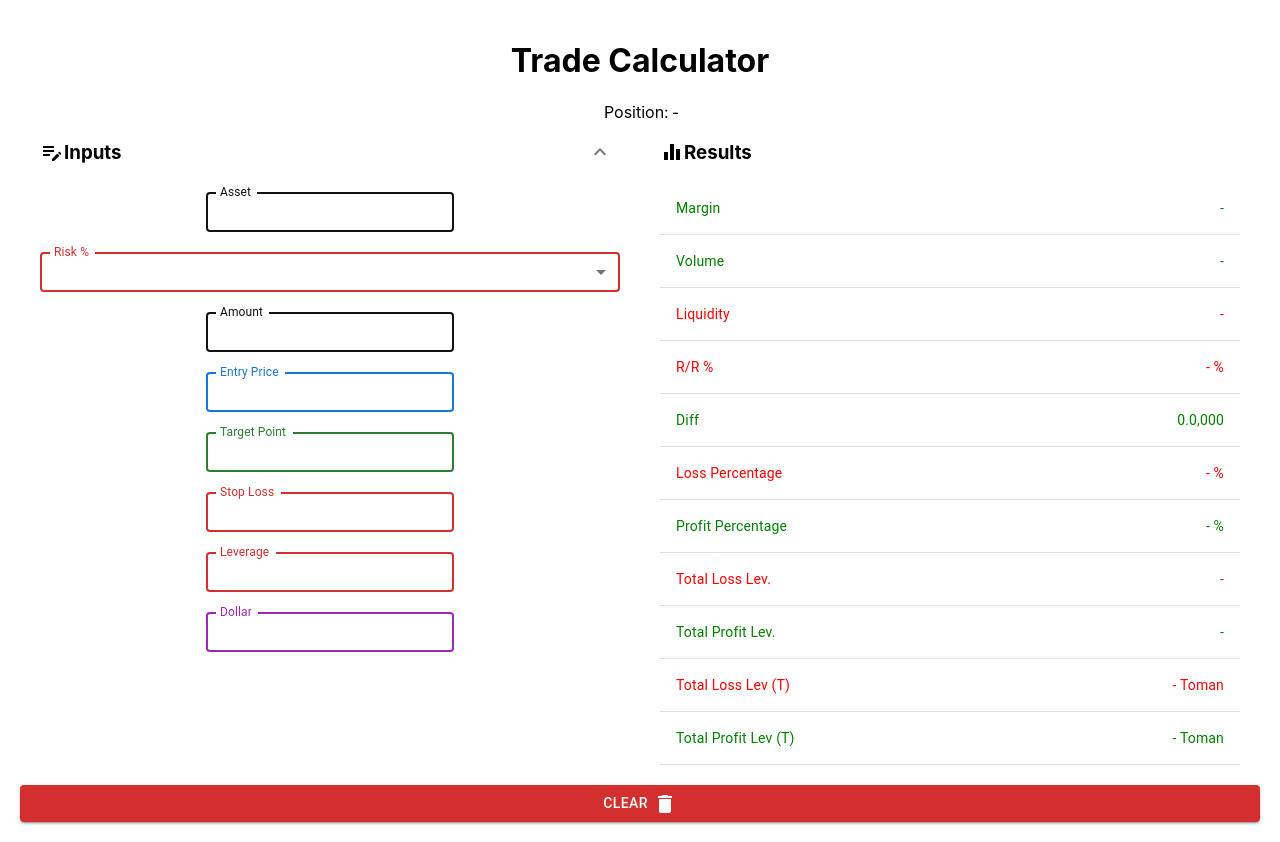
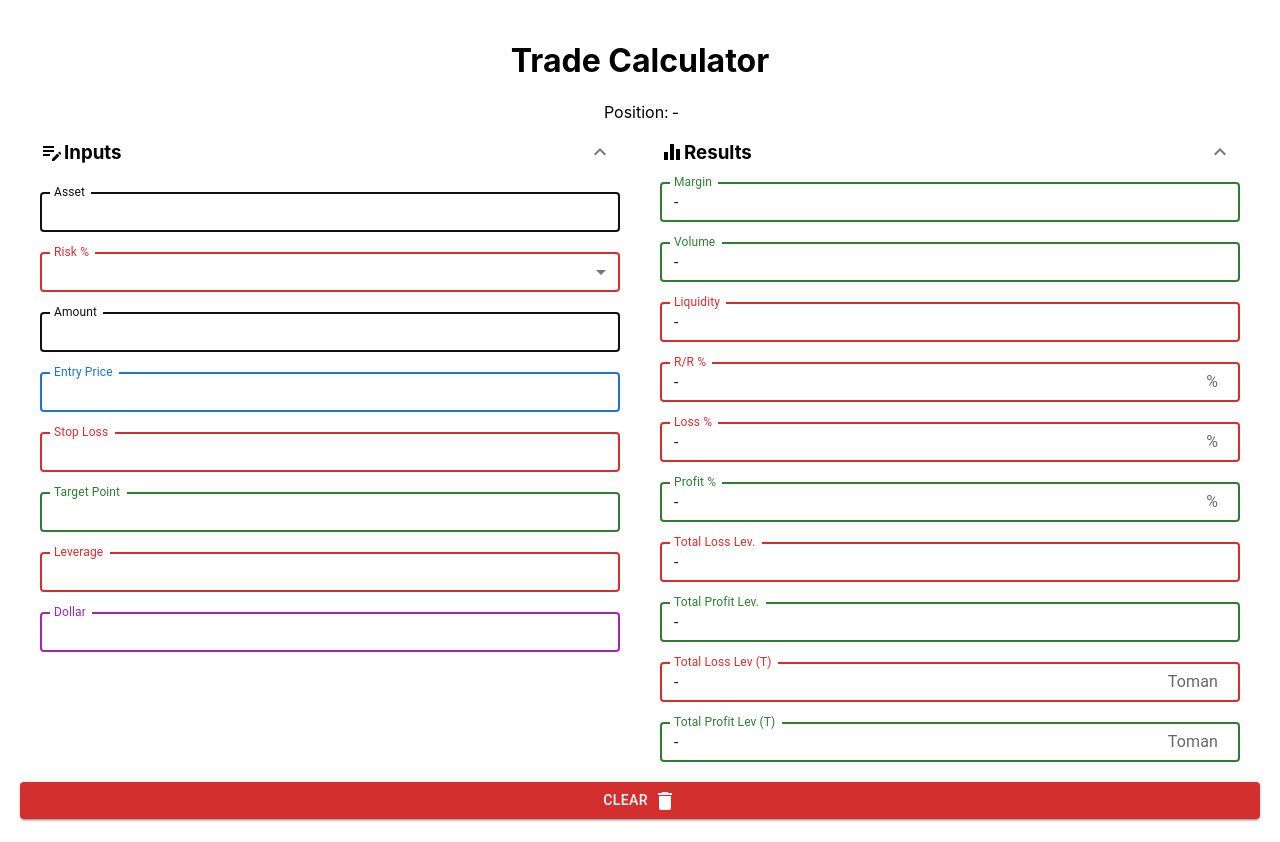
Before and after one commit to saeid4042/trading-calculator, a React (Create React App) app: page / in a window 1280 px wide. Built offline with nearby package versions, Linux system fonts and the light colour scheme.

Commit message:
fix: make results grid

```diff
--- a/src/components/Inputs.tsx
+++ b/src/components/Inputs.tsx
@@ -41,7 +41,7 @@ function Inputs({ formData, setFormData }) {
           <ExpandMoreIcon />
         </ExpandMore>
       </header>
-      <Collapse in={expanded} timeout="auto" unmountOnExit>
+      <Collapse in={expanded} timeout="auto">
         <div className="inputs">
           {Object.keys(inputTitles).map((i, index) => (
             <motion.div
@@ -74,6 +74,7 @@ function Inputs({ formData, setFormData }) {
                 </FormControl>
               ) : (
                 <TextField
+                  fullWidth
                   size="small"
                   focused
                   color={inputTitles[i].color}
--- a/src/components/Results.tsx
+++ b/src/components/Results.tsx
@@ -1,41 +1,98 @@
 // @ts-nocheck
-import React from 'react';
-import Table from '@mui/material/Table';
-import { TableBody, TableCell, TableRow } from '@mui/material';
-import { metrics, getAnimationProps } from '../constants';
-import EqualizerIcon from '@mui/icons-material/Equalizer';
-import { motion } from 'framer-motion';
-import { separateEvery3digit } from '../utils';
+import React, { useState } from "react";
+import Table from "@mui/material/Table";
+import {
+  Collapse,
+  FormControl,
+  IconButton,
+  Input,
+  InputAdornment,
+  InputLabel,
+  TableBody,
+  TableCell,
+  TableRow,
+  TextField,
+} from "@mui/material";
+import { styled } from "@mui/material/styles";
+import { metrics, getAnimationProps } from "../constants";
+import EqualizerIcon from "@mui/icons-material/Equalizer";
+import ExpandMoreIcon from "@mui/icons-material/ExpandMore";
+import { motion } from "framer-motion";
+import { separateEvery3digit } from "../utils";
 
 function Results({ formData }) {
+  const [expanded, setExpanded] = useState(true);
+  const handleExpandClick = () => {
+    setExpanded(!expanded);
+  };
+
+  const ExpandMore = styled((props: ExpandMoreProps) => {
+    const { expand, ...other } = props;
+    return <IconButton {...other} />;
+  })(({ theme, expand }) => ({
+    transform: !expand ? "rotate(0deg)" : "rotate(180deg)",
+    marginLeft: "auto",
+    transition: theme.transitions.create("transform", {
+      duration: theme.transitions.duration.shortest,
+    }),
+  }));
   return (
-    <motion.div {...getAnimationProps('FADE', 1)} className='resultsContainer'>
+    <motion.div {...getAnimationProps("FADE", 1)} className="resultsContainer">
       <header>
         <EqualizerIcon />
         <h3>Results</h3>
+        <ExpandMore
+          expand={expanded}
+          onClick={handleExpandClick}
+          aria-expanded={expanded}
+          aria-label="show more"
+        >
+          <ExpandMoreIcon />
+        </ExpandMore>
       </header>
-      <Table>
-        <TableBody>
-            {Object.values(metrics).filter(metric => !metric?.hidden).map(metric => (
-              <TableRow key={metric.title(formData)}>
-                <TableCell sx={{ color: metric.color }}>{metric.title(formData)}</TableCell>
-                <TableCell
-                  align='right'
-                  sx={{ color: metric.color }}
-                  key={formData}
-                >
-                  {!isNaN(metric.value(formData))
-                  ? separateEvery3digit(
-                      metric.isInteger
-                        ? Math.round(metric.value(formData)) || '-'
-                        : Math.abs(metric.value(formData))?.toFixed(metric.floatingPosition || 4) || '-'
-                    )
-                  : '-'} {metric.postFix || ''}
-                  </TableCell>
-              </TableRow>
+      <Collapse in={expanded} timeout="auto">
+        <div className="inputs">
+          {Object.values(metrics)
+            .filter((metric) => !metric?.hidden)
+            .map((metric, index) => (
+              <motion.div key={metric.title(formData)}>
+                <TextField
+                  size="small"
+                  slotProps={{
+                    input: {
+                      readOnly: true,
+                    },
+                  }}
+                  label={metric.title(formData)}
+                  color={metric.color}
+                  fullWidth
+                  focused
+                  onChange={() => {}}
+                  onInput={() => {}}
+                  onKeyDown={() => {}}
+                  InputProps={{
+                    endAdornment: (
+                      <InputAdornment position="start">
+                        {metric.postFix}
+                      </InputAdornment>
+                    ),
+                  }}
+                  value={`${
+                    !isNaN(metric.value(formData))
+                      ? separateEvery3digit(
+                          metric.isInteger
+                            ? Math.round(metric.value(formData)) || "-"
+                            : Math.abs(metric.value(formData))?.toFixed(
+                                metric.floatingPosition || 4
+                              ) || "-"
+                        )
+                      : "-"
+                  }`}
+                />
+              </motion.div>
             ))}
-        </TableBody>
-      </Table>
+        </div>
+      </Collapse>
     </motion.div>
   );
 }
--- a/src/constants.ts
+++ b/src/constants.ts
@@ -1,19 +1,24 @@
 // @ts-nocheck
-import { formProps } from './App';
+import { formProps } from "./App";
 
-const isLong = (f: formProps) => (f.entryPrice < f.exitPrice);
+const isLong = (f: formProps) => f.entryPrice < f.exitPrice;
 
 export const metrics = {
   margin: {
-        color: 'green',
-        title: (f: formProps) => 'Margin',
-        value: (f: formProps) => isLong(f)
-            ? ((f.asset * f.risk * f.stopLoss) / (( f.entryPrice - f.stopLoss ) * f.lev))/100
-            : ((f.asset * f.risk * f.entryPrice) / (( f.stopLoss - f.entryPrice ) * f.lev))/100,
+    color: "success",
+    title: (f: formProps) => "Margin",
+    value: (f: formProps) =>
+      isLong(f)
+        ? (f.asset * f.risk * f.stopLoss) /
+          ((f.entryPrice - f.stopLoss) * f.lev) /
+          100
+        : (f.asset * f.risk * f.entryPrice) /
+          ((f.stopLoss - f.entryPrice) * f.lev) /
+          100,
   },
   volume: {
-        color: 'green',
-        title: (f: formProps) => `Volume ${f.lev && `with Lev. = ${f.lev}`}`,
+    color: "success",
+    title: (f: formProps) => `Volume`,
     value: (f: formProps) => {
       const a = (f.asset * f.risk) / 100;
       const b = f.entryPrice - f.stopLoss;
@@ -21,146 +26,149 @@ export const metrics = {
     },
   },
   liq: {
-        color: 'red',
-        title: (f: formProps) => 'Liquidity',
-        value: (f: formProps) => isLong(f)
-            ? (f.entryPrice - ((100 / f.lev) / 100) * f.entryPrice)
-            : (f.entryPrice + ((100 / f.lev) / 100) * f.entryPrice),
+    color: "error",
+    title: (f: formProps) => "Liquidity",
+    value: (f: formProps) =>
+      isLong(f)
+        ? f.entryPrice - (100 / f.lev / 100) * f.entryPrice
+        : f.entryPrice + (100 / f.lev / 100) * f.entryPrice,
   },
   RR: {
     floatingPosition: 1,
-        postFix: '%',
-        color: 'red',
-        title: (f: formProps) => 'R/R %',
-        value: (f: formProps) => metrics.totalProfit.value(f) / metrics.totalLoss.value(f),
+    postFix: "%",
+    color: "error",
+    title: (f: formProps) => "R/R %",
+    value: (f: formProps) =>
+      metrics.totalProfit.value(f) / metrics.totalLoss.value(f),
   },
   diff: {
-        color: 'green',
-        title: (f: formProps) => 'Diff',
-        value: (f: formProps) => isLong(f)
-            ? (f.exitPrice - f.entryPrice)
-            : (f.entryPrice - f.stopLoss),
+    hidden: true,
+    color: "success",
+    title: (f: formProps) => "Diff",
+    value: (f: formProps) =>
+      isLong(f) ? f.exitPrice - f.entryPrice : f.entryPrice - f.stopLoss,
   },
   diff1: {
-        color: 'green',
-        title: (f: formProps) => 'Diff',
+    color: "success",
+    title: (f: formProps) => "Diff",
     value: (f: formProps) => f.exitPrice - f.entryPrice,
-        hidden: true
+    hidden: true,
   },
 
   diff2: {
-        color: 'green',
-        title: (f: formProps) => 'Diff',
+    color: "success",
+    title: (f: formProps) => "Diff",
     value: (f: formProps) => f.entryPrice - f.stopLoss,
-        hidden: true
+    hidden: true,
   },
   gross: {
-        color: 'green',
-        title: (f: formProps) => 'Gross',
+    color: "success",
+    title: (f: formProps) => "Gross",
     value: (f: formProps) => f.amount * f.lev,
     hidden: true,
   },
 
   lossPercentage: {
     floatingPosition: 1,
-        postFix: '%',
-        color: 'red',
-        title: (f: formProps) => 'Loss Percentage',
-        value: (f: formProps) => metrics.diff2.value(f) * 100 / f.entryPrice,
+    postFix: "%",
+    color: "error",
+    title: (f: formProps) => "Loss %",
+    value: (f: formProps) => (metrics.diff2.value(f) * 100) / f.entryPrice,
   },
   totalLoss: {
-        color: 'red',
-        title: (f: formProps) => 'Total Loss',
-        value: (f: formProps) => metrics.lossPercentage.value(f) * f.amount / 100,
-        hidden: true
+    color: "error",
+    title: (f: formProps) => "Total Loss",
+    value: (f: formProps) => (metrics.lossPercentage.value(f) * f.amount) / 100,
+    hidden: true,
   },
   profitPercentage: {
     floatingPosition: 1,
-        postFix: '%',
-        color: 'green',
-        title: (f: formProps) => 'Profit Percentage',
-        value: (f: formProps) => metrics.diff1.value(f) * 100 / f.entryPrice,
+    postFix: "%",
+    color: "success",
+    title: (f: formProps) => "Profit %",
+    value: (f: formProps) => (metrics.diff1.value(f) * 100) / f.entryPrice,
   },
   totalProfit: {
-        color: 'green',
-        title: (f: formProps) => 'Total Profit',
-        value: (f: formProps) => metrics.profitPercentage.value(f) * f.amount / 100,
+    color: "success",
+    title: (f: formProps) => "Total Profit",
+    value: (f: formProps) =>
+      (metrics.profitPercentage.value(f) * f.amount) / 100,
     hidden: true,
   },
   lossPercentageLev: {
-        color: 'red',
-        title: (f: formProps) => 'Loss Percentage Lev.',
+    color: "error",
+    title: (f: formProps) => "Loss % Lev.",
     value: (f: formProps) => metrics.lossPercentage * f.lev,
     hidden: true,
   },
   totalLossLev: {
     isInteger: true,
-        color: 'red',
-        title: (f: formProps) => 'Total Loss Lev.',
+    color: "error",
+    title: (f: formProps) => "Total Loss Lev.",
     value: (f: formProps) => metrics.totalLoss.value(f) * f.lev,
   },
   profitPercentageLev: {
-        color: 'green',
-        title: (f: formProps) => 'Profit Percentage Lev.',
+    color: "success",
+    title: (f: formProps) => "Profit % Lev.",
     value: (f: formProps) => metrics.profitPercentage * f.lev,
     hidden: true,
   },
   totalProfitLev: {
     isInteger: true,
-        color: 'green',
-        title: (f: formProps) => 'Total Profit Lev.',
+    color: "success",
+    title: (f: formProps) => "Total Profit Lev.",
     value: (f: formProps) => metrics.totalProfit.value(f) * f.lev,
   },
   totalLossLevInToman: {
     isInteger: true,
-        postFix: 'Toman',
-        color: 'red',
-        title: (f: formProps) => 'Total Loss Lev (T)',
+    postFix: "Toman",
+    color: "error",
+    title: (f: formProps) => "Total Loss Lev (T)",
     value: (f: formProps) => metrics.totalLossLev.value(f) * f.dollar,
   },
   totalProfitLevInToman: {
     isInteger: true,
-        postFix: 'Toman',
-        color: 'green',
-        title: (f: formProps) => 'Total Profit Lev (T)',
+    postFix: "Toman",
+    color: "success",
+    title: (f: formProps) => "Total Profit Lev (T)",
     value: (f: formProps) => metrics.totalProfitLev.value(f) * f.dollar,
   },
-}
+};
 
 export const inputTitles = {
   asset: {
-        title: 'Asset',
-        color: 'black'
+    title: "Asset",
+    color: "black",
   },
   risk: {
-        title: 'Risk %',
-        color: 'error',
+    title: "Risk %",
+    color: "error",
   },
   amount: {
-        title: 'Amount',
-        color: 'black'
+    title: "Amount",
+    color: "black",
   },
   entryPrice: {
-        title: 'Entry Price',
-        color: 'primary',
+    title: "Entry Price",
+    color: "primary",
+  },
+  stopLoss: {
+    title: "Stop Loss",
+    color: "error",
   },
   exitPrice: {
-        title: 'Target Point',
-        color: 'success',
-    },
-    stopLoss: {
-        title: 'Stop Loss',
-        color: 'error',
+    title: "Target Point",
+    color: "success",
   },
   lev: {
-        title: 'Leverage',
-        color: 'error',
+    title: "Leverage",
+    color: "error",
   },
   dollar: {
-        title: 'Dollar',
-        color: 'secondary',
+    title: "Dollar",
+    color: "secondary",
   },
-}
+};
 
 export const animationVariants = {
   FADE_FROM_RIGHT: {
@@ -206,21 +214,37 @@ export const animationVariants = {
 };
 
 export const getAnimationProps = (
-    variant: 'FADE_FROM_LEFT' | 'FADE_FROM_RIGHT' | 'FADE' | 'FADE_FROM_TOP' | 'FADE_FROM_BOTTOM' | 'ROTATE' | 'ZOOM' | 'ROTATE_X',
+  variant:
+    | "FADE_FROM_LEFT"
+    | "FADE_FROM_RIGHT"
+    | "FADE"
+    | "FADE_FROM_TOP"
+    | "FADE_FROM_BOTTOM"
+    | "ROTATE"
+    | "ZOOM"
+    | "ROTATE_X",
   delay?: number,
-    duration?: number,
+  duration?: number
 ) => ({
-    ...(variant === 'FADE_FROM_LEFT' && { variants: animationVariants.FADE_FROM_LEFT }),
-    ...(variant === 'FADE_FROM_RIGHT' && { variants: animationVariants.FADE_FROM_RIGHT }),
-    ...(variant === 'FADE_FROM_TOP' && { variants: animationVariants.FADE_FROM_TOP }),
-    ...(variant === 'FADE_FROM_BOTTOM' && { variants: animationVariants.FADE_FROM_BOTTOM }),
-    ...(variant === 'FADE' && { variants: animationVariants.FADE }),
-    ...(variant === 'ROTATE' && { variants: animationVariants.ROTATE }),
-    ...(variant === 'ZOOM' && { variants: animationVariants.ZOOM }),
-    ...(variant === 'ROTATE_X' && { variants: animationVariants.ROTATE_X }),
-    initial: 'enter',
-    animate: 'visible',
-    exit: 'exit',
+  ...(variant === "FADE_FROM_LEFT" && {
+    variants: animationVariants.FADE_FROM_LEFT,
+  }),
+  ...(variant === "FADE_FROM_RIGHT" && {
+    variants: animationVariants.FADE_FROM_RIGHT,
+  }),
+  ...(variant === "FADE_FROM_TOP" && {
+    variants: animationVariants.FADE_FROM_TOP,
+  }),
+  ...(variant === "FADE_FROM_BOTTOM" && {
+    variants: animationVariants.FADE_FROM_BOTTOM,
+  }),
+  ...(variant === "FADE" && { variants: animationVariants.FADE }),
+  ...(variant === "ROTATE" && { variants: animationVariants.ROTATE }),
+  ...(variant === "ZOOM" && { variants: animationVariants.ZOOM }),
+  ...(variant === "ROTATE_X" && { variants: animationVariants.ROTATE_X }),
+  initial: "enter",
+  animate: "visible",
+  exit: "exit",
   transition: {
     ...(delay && { delay }),
     ...(duration && { duration }),
```
Lines whose indentation alone changed are shown as unchanged.
